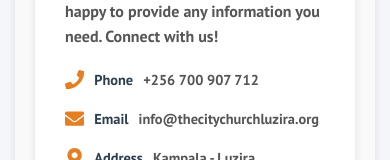
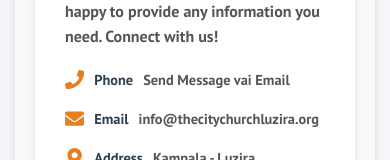
Before and after one commit to BcodezMUJJE/the-city-church-website, a React (Create React App) app in the folder church-website/: page /contact-us in a window 390 px wide. Shown: the part 381-541 px from the top of the page. Built offline with nearby package versions, Linux system fonts and the light colour scheme.

Commit message:
update phone number

```diff
--- a/church-website/src/components/pages/ContactUs.js
+++ b/church-website/src/components/pages/ContactUs.js
@@ -80,7 +80,8 @@
               <div className="detail">
                 <FaPhone className="icon" />
                 <p>Phone</p>
-                <p>+256 700 907 712</p>
+                <p>Send Message vai Email</p>
+
               </div>
               <div className="detail">
                 <FaEnvelope className="icon" />
```
